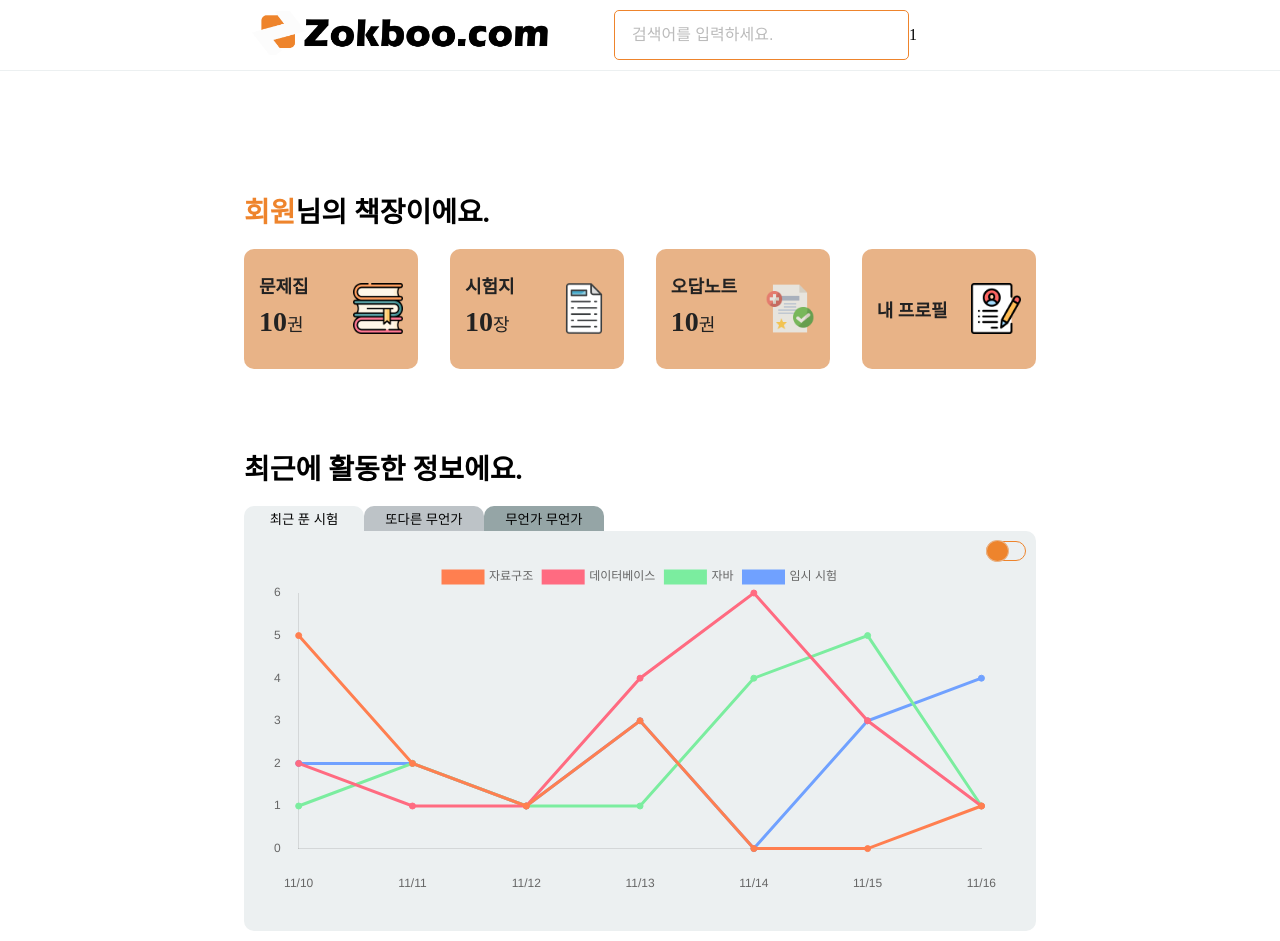
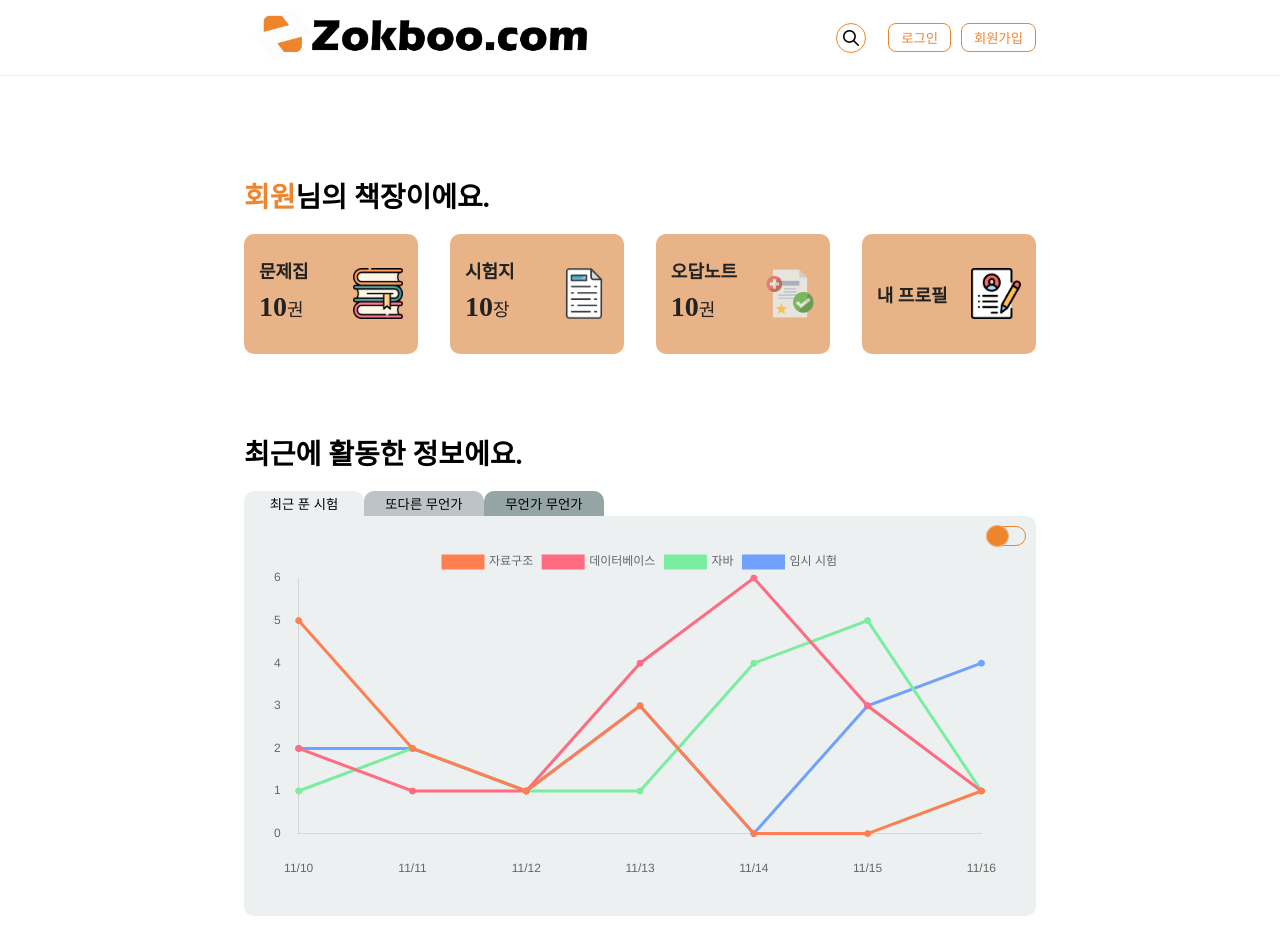
Before and after one commit to boostcampwm-2022/web07-zokboo.com, a React (Create React App) app in the folder client/: page / in a window 1280 px wide. Built offline with nearby package versions, Linux system fonts and the light colour scheme.

Commit message:
design:header

```diff
--- a/client/src/components/header/Header.tsx
+++ b/client/src/components/header/Header.tsx
@@ -1,121 +1,49 @@
-import styled from 'styled-components';
-import { colors, device, paddings, widths } from '../../styles/theme';
+import { useState } from 'react';
+import ButtonComponent from '../common/Button';
 import Logo from '../common/Logo';
+import {
+  HeaderButtonList,
+  HeaderContainer,
+  HeaderLogoInner,
+  HeaderButtonInner,
+  HeaderInnerContainer,
+  HeaderLogo,
+  HeaderMobileContainer,
+  HeaderSearchInput,
+  HeaderSearchButton,
+  HeaderSearchContainer,
+} from './Style';
 
-const HeaderContainer = styled.header`
-  border-bottom: 1px solid ${colors.gray1};
-  padding: 10px 0;
-`;
-
-const HeaderInnerContainer = styled.div`
-  display: flex;
-  justify-content: space-between;
-  align-items: center;
-
-  position: relative;
-
-  width: ${widths.base};
-
-  margin: 0 auto;
-
-  @media screen and (max-width: ${device.tablet}) {
-    width: ${widths.responsive};
-
-    margin: 0;
-  }
-`;
-
-const HeaderSearch = styled.input`
-  width: calc(100% - 100px);
-  height: 50px;
-
-  border: 1px solid ${colors.primary};
-  border-radius: 5px;
-
-  box-sizing: border-box;
-
-  padding: 0px 17px;
-  margin: 0 0 0 20px;
-
-  font-size: 16px;
-  color: ${colors.text};
-
-  ::placeholder {
-    color: ${colors.placeholder};
-  }
-
-  :focus {
-    outline: none;
-  }
-`;
-
-const HeaderInner = styled.div<{ width: string }>`
-  display: flex;
-  align-items: center;
-
-  width: ${(props) => props.width};
-
-  padding: ${paddings.responsive};
-
-  @media screen and (max-width: ${device.tablet}) {
-    ${HeaderSearch} {
-      display: none;
-    }
-  }
-`;
-
-const HeaderMobileContainer = styled.div`
-  position: absolute;
-  top: 90px;
-  left: 0;
-  right: 0;
-
-  display: none;
-
-  padding: ${paddings.responsive};
-
-  ${HeaderSearch} {
-    width: 100%;
-    margin: 0;
-  }
-
-  @media screen and (max-width: ${device.tablet}) {
-    display: flex;
-    justify-content: center;
-  }
-`;
-
-const HeaderLogo = styled.div`
-  width: 350px;
-
-  @media screen and (max-width: ${device.tablet}) {
-    width: 200px;
-  }
-`;
-
-const HeaderButtonList = styled.div`
-  width: 150px;
-`;
+import Search from '../../assets/images/search.png';
 
 const Header = () => {
+  const [isToggle, setIsToggle] = useState(false);
   return (
     <HeaderContainer>
       <HeaderInnerContainer>
-        <HeaderInner width="350px">
+        <HeaderLogoInner>
           <HeaderLogo>
             <Logo />
           </HeaderLogo>
-        </HeaderInner>
+        </HeaderLogoInner>
 
-        <HeaderMobileContainer>
-          <HeaderSearch placeholder="검색어를 입력하세요." />
-        </HeaderMobileContainer>
+        <HeaderButtonInner>
+          <HeaderSearchContainer isToggle={isToggle}>
+            <HeaderSearchInput placeholder="검색어를 입력하세요." />
+            <HeaderSearchButton onClick={() => setIsToggle((prev) => !prev)}>
+              <img src={Search} alt="Search" />
+            </HeaderSearchButton>
+          </HeaderSearchContainer>
+          <HeaderButtonList>
+            <ButtonComponent buttonText="로그인" />
+            <ButtonComponent buttonText="회원가입" />
+          </HeaderButtonList>
+        </HeaderButtonInner>
+      </HeaderInnerContainer>
 
-        <HeaderInner width="calc(100% - 350px)">
-          <HeaderSearch placeholder="검색어를 입력하세요." />
-          <HeaderButtonList>1</HeaderButtonList>
-        </HeaderInner>
-      </HeaderInnerContainer>
+      <HeaderMobileContainer>
+        <HeaderSearchInput placeholder="검색어를 입력하세요." />
+      </HeaderMobileContainer>
     </HeaderContainer>
   );
 };
--- /dev/null
+++ b/client/src/components/header/Style.tsx
@@ -0,0 +1,152 @@
+import styled from 'styled-components';
+import { colors, device, paddings, widths } from '../../styles/theme';
+
+export const HeaderContainer = styled.header`
+  border-bottom: 1px solid ${colors.gray1};
+  padding: 10px 0;
+`;
+
+export const HeaderInnerContainer = styled.div`
+  display: flex;
+  justify-content: space-between;
+  align-items: center;
+
+  position: relative;
+
+  width: ${widths.base};
+  padding: ${paddings.responsive};
+
+  margin: 0 auto;
+
+  @media screen and (max-width: ${device.tablet}) {
+    width: ${widths.responsive};
+
+    margin: 0 0 10px;
+  }
+`;
+
+export const HeaderSearchInput = styled.input`
+  width: 100%;
+  height: 50px;
+
+  border: 1px solid ${colors.primary};
+  border-radius: 5px;
+
+  box-sizing: border-box;
+
+  padding: 0px 17px;
+  margin: 0 0 0 20px;
+
+  font-size: 16px;
+  color: ${colors.text};
+
+  ::placeholder {
+    color: ${colors.placeholder};
+  }
+
+  :focus {
+    outline: none;
+  }
+`;
+
+export const HeaderMobileContainer = styled.div`
+  display: none;
+
+  padding: ${paddings.responsive};
+
+  ${HeaderSearchInput} {
+    width: 100%;
+    margin: 0;
+  }
+
+  @media screen and (max-width: ${device.tablet}) {
+    display: flex;
+    justify-content: center;
+  }
+`;
+
+export const HeaderLogo = styled.div``;
+
+export const HeaderButtonList = styled.div`
+  display: flex;
+  justify-content: flex-end;
+
+  width: 170px;
+
+  button {
+    margin-left: 10px;
+  }
+`;
+
+export const HeaderSearchButton = styled.button`
+  position: relative;
+  z-index: 2;
+
+  display: flex;
+  justify-content: center;
+  align-items: center;
+
+  cursor: pointer;
+
+  width: 30px;
+  height: 30px;
+
+  border: 1px solid ${colors.primary};
+  background-color: ${colors.white};
+  border-radius: 50%;
+
+  img {
+    width: 100%;
+  }
+`;
+
+export const HeaderSearchContainer = styled.div<{ isToggle: boolean }>`
+  position: relative;
+
+  display: flex;
+  justify-content: end;
+  align-items: center;
+
+  width: calc(100% - 170px);
+  height: 55px;
+
+  ${HeaderSearchInput} {
+    position: absolute;
+
+    right: -10px;
+
+    width: ${(props) => (props.isToggle ? `100%` : `0`)};
+    opacity: ${(props) => (props.isToggle ? `1` : `0`)};
+
+    transition: all 1s;
+  }
+
+  @media screen and (max-width: ${device.tablet}) {
+    display: none;
+  }
+`;
+
+export const HeaderLogoInner = styled.div`
+  display: flex;
+  align-items: center;
+
+  width: 350px;
+  height: 100%;
+
+  @media screen and (max-width: ${device.tablet}) {
+    width: 200px;
+  }
+`;
+
+export const HeaderButtonInner = styled.div`
+  display: flex;
+  align-items: center;
+  justify-content: end;
+
+  width: calc(100% - 350px);
+  height: 100%;
+
+  @media screen and (max-width: ${device.tablet}) {
+    width: calc(100% - 200px);
+  }
+`;
--- a/client/src/pages/home/Style.tsx
+++ b/client/src/pages/home/Style.tsx
@@ -8,12 +8,12 @@ export const HomeContainer = styled.div`
   width: ${widths.base};
 
   box-sizing: border-box;
-  margin: 100px auto 0px;
+  margin: 80px auto 0px;
   padding: ${paddings.responsive};
 
   @media screen and (max-width: ${device.tablet}) {
     width: ${widths.responsive};
-    margin: 50px auto 0px;
+    margin: 10px auto 0px;
   }
 `;
 
```
